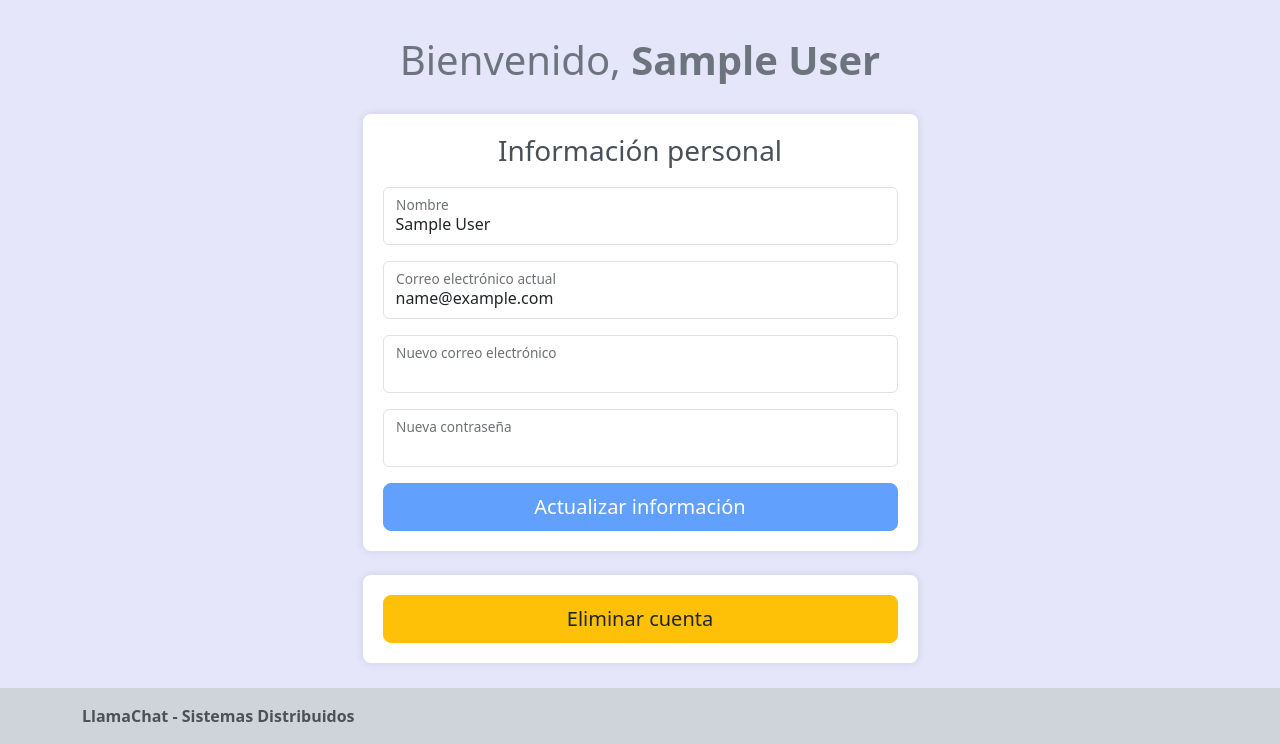
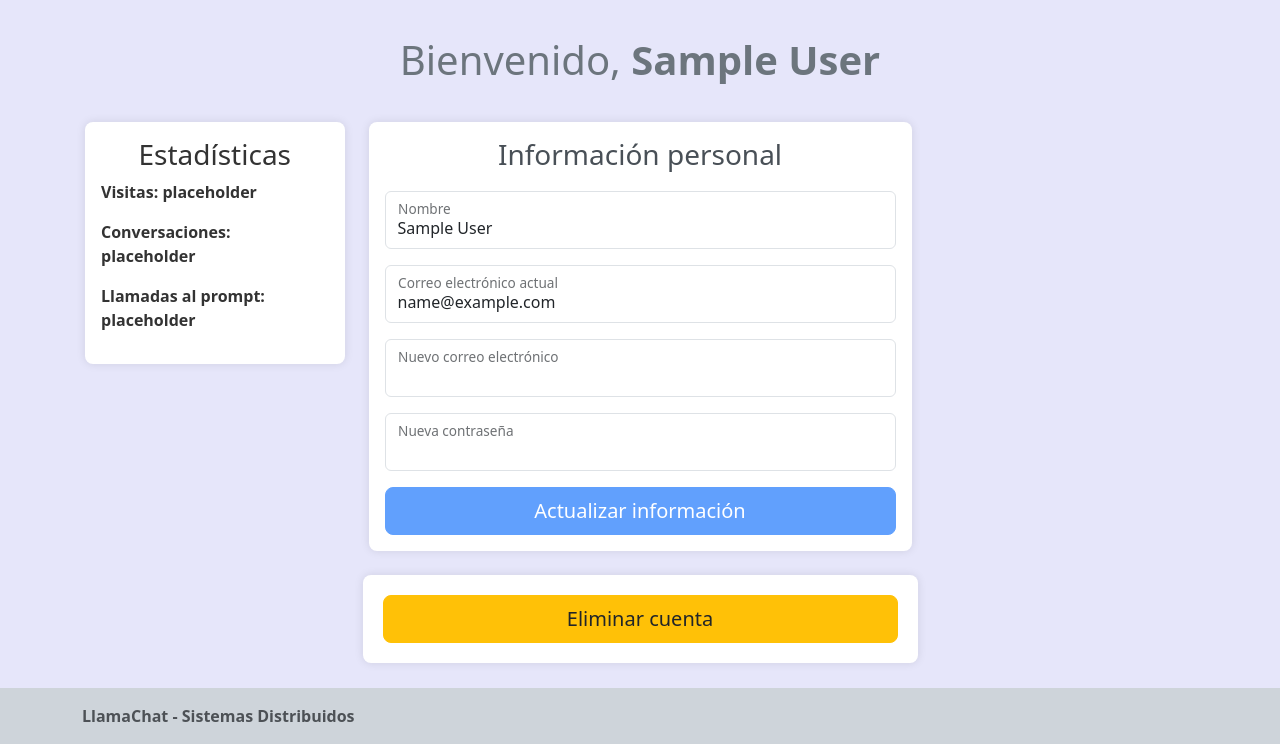
Before and after one commit to xJavii8/practica-ssdd, a Flask app: page /profile in a window 1280 px wide. Shown: the part 56-800 px from the top of the page. Run offline with Flask 3, Linux system fonts and the light colour scheme; the visitor is signed in with stand-in values (Sample User, id 1); some libraries are stand-ins or nearby versions.

Commit message:
Algunos cambios estéticos + placeholder de estadísticas

```diff
--- a/frontend/app/app.py
+++ b/frontend/app/app.py
@@ -55,6 +55,8 @@ def login():
                 return redirect(url_for('index'))
             else:
                 flash('Credenciales incorrectas. Vuelve a intentarlo.', 'danger')
+        elif request.method == "POST" and not form.validate():
+            flash('Por favor, revisa tus credenciales.', 'danger')
         return render_template('login.html', form=form)
 
 
@@ -75,6 +77,8 @@ def register():
                 return redirect(url_for('index'))
             else:
                 flash('Este usuario ya existe.', 'danger')
+        elif request.method == "POST" and not form.validate():
+            flash('Por favor, revisa tus credenciales.', 'danger')
         return render_template('signup.html', form=form)
 
 
--- a/frontend/app/templates/base.html
+++ b/frontend/app/templates/base.html
@@ -15,7 +15,7 @@
         background-color: #E6E6FA;
       }
 
-      .form-container {
+      .customContainer {
         background-color: #ffffff;
         padding: 20px;
         border-radius: 8px;
--- a/frontend/app/templates/index.html
+++ b/frontend/app/templates/index.html
@@ -9,7 +9,7 @@
 <h1>
     <img src="{{ url_for('static', filename='mainIcon.webp') }}" alt="LlamaChat Logo" style="height:100px;">LlamaChat
 </h1>
-<div class="form-container col-md-8 mx-auto lead">
+<div class="customContainer col-md-8 mx-auto lead">
     {% if current_user.is_authenticated %}
         Bienvenido, <strong>{{current_user.name}}</strong>. Para crear una conversación, indica cómo quieres que se llame:
 
@@ -26,7 +26,7 @@
 </div>
 </div>
 
-<div class="form-container col-md-10 mx-auto">
+<div class="customContainer col-md-10 mx-auto">
     <form method="POST">
         <div class="textarea-wrapper">
             <textarea id="prompt" name="textarea" class="form-control" placeholder="Mensaje..." oninput="ajustarAltura(this)"></textarea>
--- a/frontend/app/templates/login.html
+++ b/frontend/app/templates/login.html
@@ -6,7 +6,7 @@
 {% endblock %}
 
 {% block content %}
-<main class="form-signin form-container">
+<main class="form-signin customContainer">
   <form method="POST">
     {{ form.hidden_tag() }}
     <h1 class="h3 mb-3 fw-normal">Iniciar sesión</h1>
--- a/frontend/app/templates/profile.html
+++ b/frontend/app/templates/profile.html
@@ -10,8 +10,19 @@
     Bienvenido, <strong>{{current_user.name}}</strong>
 </h1>
 
-<div class="form-container col-md-6 mx-auto">
-    <h3 class="section-title">Información personal</h2>
+<div class="row">
+    <div class="col-md-3">
+        <div class="customContainer p-3">
+            <h3 class="text-center">Estadísticas</h3>
+            <p class="fw-bold">Visitas: placeholder</p>
+            <p class="fw-bold">Conversaciones: placeholder</p>
+            <p class="fw-bold">Llamadas al prompt: placeholder</p>
+        </div>
+    </div>
+
+    <div class="col-md-6">
+        <div class="customContainer p-3">
+            <h3 class="section-title">Información personal</h3>
             <form action="/profile" method="POST">
                 {{ form.hidden_tag() }}
 
@@ -38,6 +49,9 @@
                 <button type="submit" id="updateButton" class="w-100 btn btn-lg btn-primary" disabled>Actualizar información</button>
             </form>
         </div>
+    </div>
+</div>
+
 
 {% with messages = get_flashed_messages(with_categories=true) %}
 {% if messages %}
@@ -49,7 +63,7 @@
 {% endif %}
 {% endwith %}
 
-<div class="form-container mt-4 col-md-6 mx-auto">
+<div class="customContainer mt-4 col-md-6 mx-auto">
     <form id="deleteForm" action="/deleteUser" method="POST">
         {{ form.hidden_tag() }}
         <button type="submit" id="deleteButton" data-confirm="false" class="w-100 btn btn-lg btn-warning">Eliminar cuenta</button>
--- a/frontend/app/templates/signup.html
+++ b/frontend/app/templates/signup.html
@@ -6,7 +6,7 @@
 {% endblock %}
 
 {% block content %}
-<div class="form-signup form-container">
+<div class="form-signup customContainer">
     <form method="POST" action="/signup">
         {{ form.hidden_tag() }}
         <h3 class="h3 mb-3 fw-normal">Registro</h3>
```
Lines whose indentation alone changed are shown as unchanged.
